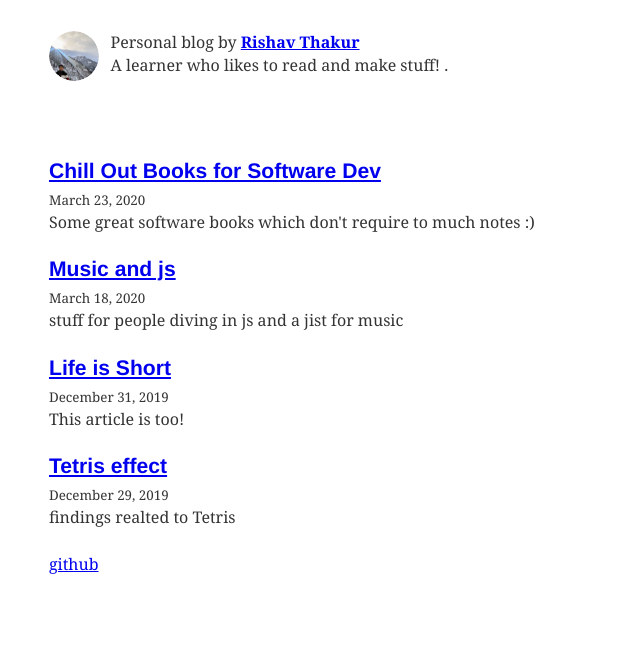
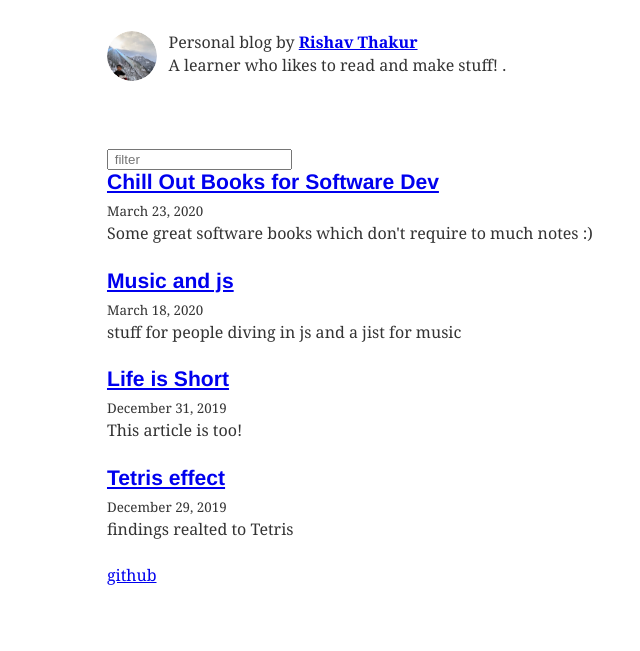
Before and after one commit to StTronn/Nocturne-Blog, a Gatsby site: page / in a window 1280 px wide. Shown: the part 149-800 px from the top of the page, without its empty margins (272-912 px from the left). Built offline with nearby package versions, Linux system fonts and the light colour scheme; Gatsby itself is replaced by a stand-in of ours; some packages are replaced by stand-ins of ours.

Commit message:
added search feature

```diff
--- a/src/components/bio.js
+++ b/src/components/bio.js
@@ -37,7 +37,7 @@ const Bio = () => {
     <div
       style={{
         display: `flex`,
-        marginBottom: rhythm(2.5),
+        marginBottom: rhythm(2),
       }}
     >
       <Image
--- a/src/components/layout.js
+++ b/src/components/layout.js
@@ -79,7 +79,7 @@ class Layout extends React.Component {
         style={{
           marginLeft: `auto`,
           marginRight: `auto`,
-          maxWidth: rhythm(29),
+          maxWidth: rhythm(24),
           padding: `${rhythm(1.5)} ${rhythm(3 / 4)}`,
         }}
       >
--- a/src/pages/index.js
+++ b/src/pages/index.js
@@ -19,18 +19,22 @@ class BlogIndex extends React.Component {
       return true;
     else if (node.frontmatter.title.toLowerCase().includes(search)) return true;
       else return false;
+  }
 
+  handleSearchChange=(event)=>{
+    this.setState({search:event.target.value});
   }
 
   render() {
     const { data } = this.props
     const siteTitle = data.site.siteMetadata.title
     const posts = data.allMarkdownRemark.edges
-
+    const {search}=this.state;
     return (
       <Layout location={this.props.location} title={siteTitle}>
         <SEO title="All posts" />
         <Bio />
+        <input value={search} onChange={this.handleSearchChange} placeholder=" filter"/>
         {posts.filter(this.searchFilter).map(({ node }) => {
           const title = node.frontmatter.title || node.fields.slug
           return (
```
